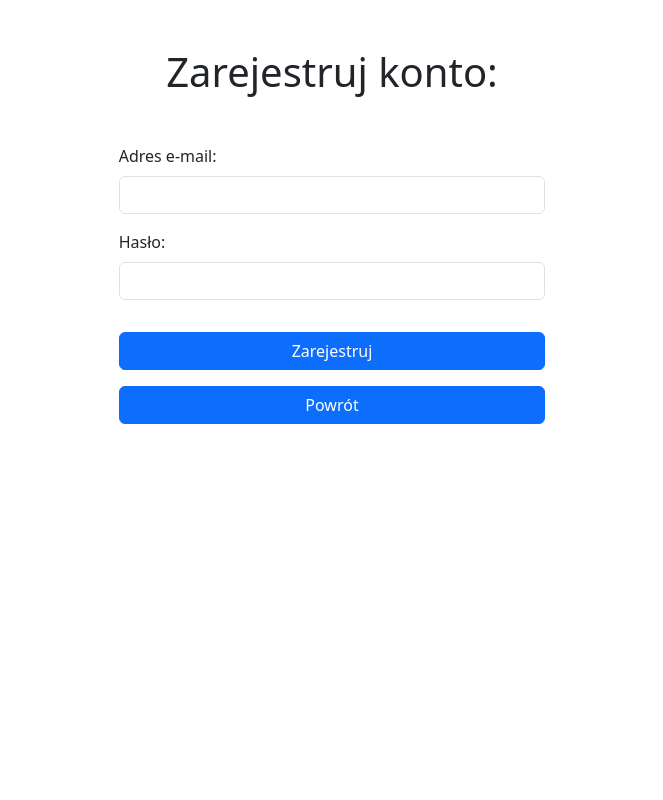
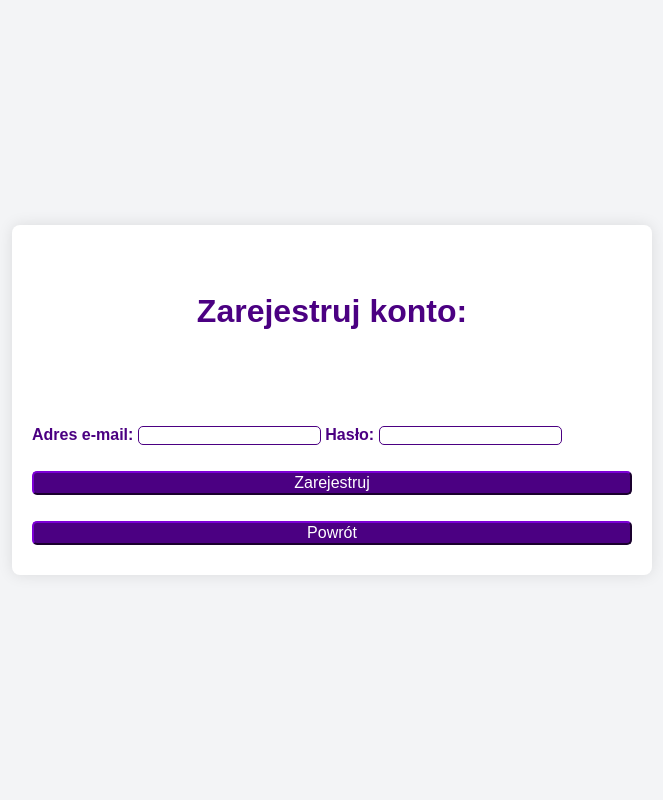
Before and after one commit to KrKys/portal, a PHP site: page /friendbook/register.php in a window 1280 px wide. Shown: the whole page, without its empty margins (308-971 px from the left). Run offline with PHP 8.4, Linux system fonts and the light colour scheme.

Commit message:
css do stron

```diff
--- a/friendbook/index.php
+++ b/friendbook/index.php
@@ -10,8 +10,8 @@ session_start();
     <meta charset="UTF-8">
     <meta name="viewport" content="width=device-width, initial-scale=1.0">
     <title>Strona główna</title>
-    <link href="https://cdn.jsdelivr.net/npm/bootstrap@5.3.3/dist/css/bootstrap.min.css" rel="stylesheet" integrity="sha384-QWTKZyjpPEjISv5WaRU9OFeRpok6YctnYmDr5pNlyT2bRjXh0JMhjY6hW+ALEwIH" crossorigin="anonymous">
-    <script src="https://cdn.jsdelivr.net/npm/bootstrap@5.3.3/dist/js/bootstrap.bundle.min.js" integrity="sha384-YvpcrYf0tY3lHB60NNkmXc5s9fDVZLESaAA55NDzOxhy9GkcIdslK1eN7N6jIeHz" crossorigin="anonymous"></script>
+    <link rel="stylesheet" href="style.css">
+
 </head>
 
 <body>
--- a/friendbook/login.php
+++ b/friendbook/login.php
@@ -23,8 +23,7 @@ if (isset($_REQUEST['email']) && isset($_REQUEST['password'])) {
     <meta charset="UTF-8">
     <meta name="viewport" content="width=device-width, initial-scale=1.0">
     <title>Formularz logowania</title>
-    <link href="https://cdn.jsdelivr.net/npm/bootstrap@5.3.3/dist/css/bootstrap.min.css" rel="stylesheet" integrity="sha384-QWTKZyjpPEjISv5WaRU9OFeRpok6YctnYmDr5pNlyT2bRjXh0JMhjY6hW+ALEwIH" crossorigin="anonymous">
-    <script src="https://cdn.jsdelivr.net/npm/bootstrap@5.3.3/dist/js/bootstrap.bundle.min.js" integrity="sha384-YvpcrYf0tY3lHB60NNkmXc5s9fDVZLESaAA55NDzOxhy9GkcIdslK1eN7N6jIeHz" crossorigin="anonymous"></script>
+    <link rel="stylesheet" href="style.css">
 </head>
 
 <body>
--- a/friendbook/profile.php
+++ b/friendbook/profile.php
@@ -28,8 +28,7 @@ if(isset($_REQUEST['profileID'])) {
     <meta charset="UTF-8">
     <meta name="viewport" content="width=device-width, initial-scale=1.0">
     <title>Strona główna</title>
-    <link href="https://cdn.jsdelivr.net/npm/bootstrap@5.3.3/dist/css/bootstrap.min.css" rel="stylesheet" integrity="sha384-QWTKZyjpPEjISv5WaRU9OFeRpok6YctnYmDr5pNlyT2bRjXh0JMhjY6hW+ALEwIH" crossorigin="anonymous">
-    <script src="https://cdn.jsdelivr.net/npm/bootstrap@5.3.3/dist/js/bootstrap.bundle.min.js" integrity="sha384-YvpcrYf0tY3lHB60NNkmXc5s9fDVZLESaAA55NDzOxhy9GkcIdslK1eN7N6jIeHz" crossorigin="anonymous"></script>
+    <link rel="stylesheet" href="style.css">
 </head>
 
 <body>
--- a/friendbook/register.php
+++ b/friendbook/register.php
@@ -18,8 +18,7 @@ if (isset($_REQUEST['email']) && isset($_REQUEST['password'])) {
     <meta charset="UTF-8">
     <meta name="viewport" content="width=device-width, initial-scale=1.0">
     <title>Formularz rejestracji</title>
-    <link href="https://cdn.jsdelivr.net/npm/bootstrap@5.3.3/dist/css/bootstrap.min.css" rel="stylesheet" integrity="sha384-QWTKZyjpPEjISv5WaRU9OFeRpok6YctnYmDr5pNlyT2bRjXh0JMhjY6hW+ALEwIH" crossorigin="anonymous">
-    <script src="https://cdn.jsdelivr.net/npm/bootstrap@5.3.3/dist/js/bootstrap.bundle.min.js" integrity="sha384-YvpcrYf0tY3lHB60NNkmXc5s9fDVZLESaAA55NDzOxhy9GkcIdslK1eN7N6jIeHz" crossorigin="anonymous"></script>
+    <link rel="stylesheet" href="style.css">
 </head>
 
 <body>
--- a/friendbook/style.css
+++ b/friendbook/style.css
@@ -1,9 +1,105 @@
-div#profileContent {
+
+body {
+    font-family: Arial, sans-serif;
+    background-color: #f3f4f6;
+    margin: 0;
+    padding: 0;
+    box-sizing: border-box;
+    display: flex;
+    justify-content: center;
+    align-items: center;
+    height: 100vh;
+}
+
+h1 {
+    color: #4b0082;
+    text-align: center;
+    margin-top: 20px;
+    margin-bottom: 20px;
+}
+
+
+#container {
+    display: flex;
+    justify-content: center;
+    align-items: center;
+    flex-direction: column;
+    width: 100%;
+    max-width: 600px;
+    padding: 20px;
+    background-color: #ffffff;
+    border-radius: 8px;
+    box-shadow: 0 0 15px rgba(0, 0, 0, 0.1);
+}
+
+
+form {
+    width: 100%;
+}
+
+.form-label {
+    font-weight: bold;
+    color: #4b0082;
+}
+
+.form-control {
+    border-radius: 5px;
+    margin-bottom: 10px;
+    border: 1px solid #4b0082;
+}
+
+
+.btn-primary {
+    background-color: #4b0082;
+    border-color: #4b0082;
+    border-radius: 5px;
+    font-size: 16px;
+    margin-bottom: 10px;
+    color: #fff;
+}
+
+.btn-primary:hover {
+    background-color: #3a006a;
+    border-color: #3a006a;
+}
+
+
+.profile-photo {
+    height: 200px;
+    border-radius: 50%;
+    margin-bottom: 20px;
+}
+
+.profile-info {
+    font-size: 18px;
+    color: #4b0082;
+    margin-bottom: 10px;
     text-align: center;
 }
-span#name {
-    font-family: 'Comic Sans MS';
-    font-size: 3rem;
-    line-height: 6rem;
-    display: block;
+
+
+a button {
+    margin-right: 10px;
+    margin-bottom: 10px;
 }
+
+
+.text-center {
+    text-align: center;
+}
+
+.mt-5 {
+    margin-top: 3rem !important;
+}
+
+.mb-5 {
+    margin-bottom: 3rem !important;
+}
+
+.w-100 {
+    width: 100% !important;
+}
+
+.mt-3 {
+    margin-top: 1rem !important;
+}
```
Also changed, not shown: friendbook/class/Profile.class.php (+4 -6 lines).
